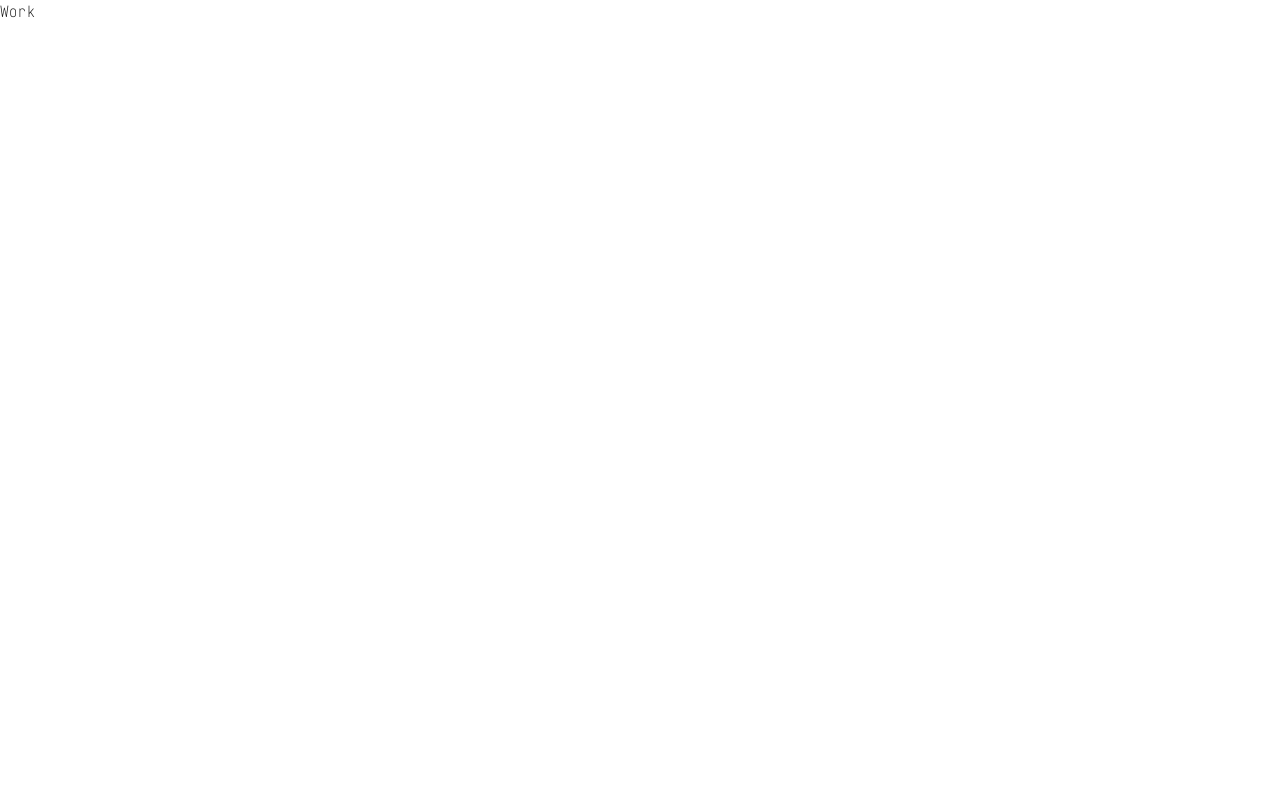
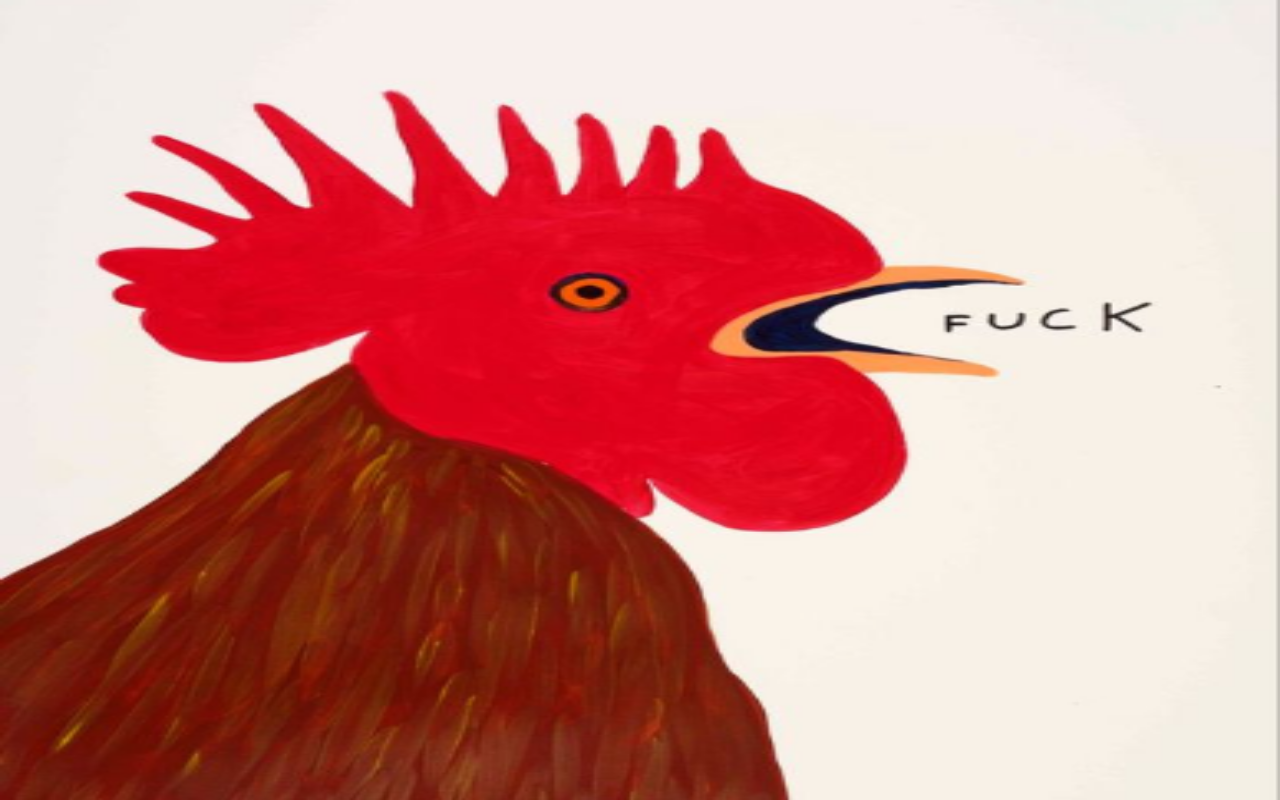
Before and after one commit to yohanetifier/portfolio-v2, a Next.js app: page /work/1 in a window 1280 px wide. Built offline with nearby package versions, Linux system fonts and the light colour scheme.

Commit message:
feat: add hard coded image in the dynamic work route

```diff
--- a/app/work/[project]/page.tsx
+++ b/app/work/[project]/page.tsx
@@ -1,11 +1,24 @@
 'use client';
 import { useParams } from 'next/navigation';
 import React from 'react';
+import Image from 'next/image';
 
 const Work = () => {
   const { project } = useParams();
   console.log('project', project);
-  return <div>Work</div>;
+  return (
+    <div>
+      <div className="w-screen h-screen">
+        <Image
+          src={'/images/first-image.png'}
+          alt={'first-image'}
+          width={1000}
+          height={1000}
+          className="w-full h-full"
+        />
+      </div>
+    </div>
+  );
 };
 
 export default Work;
```
